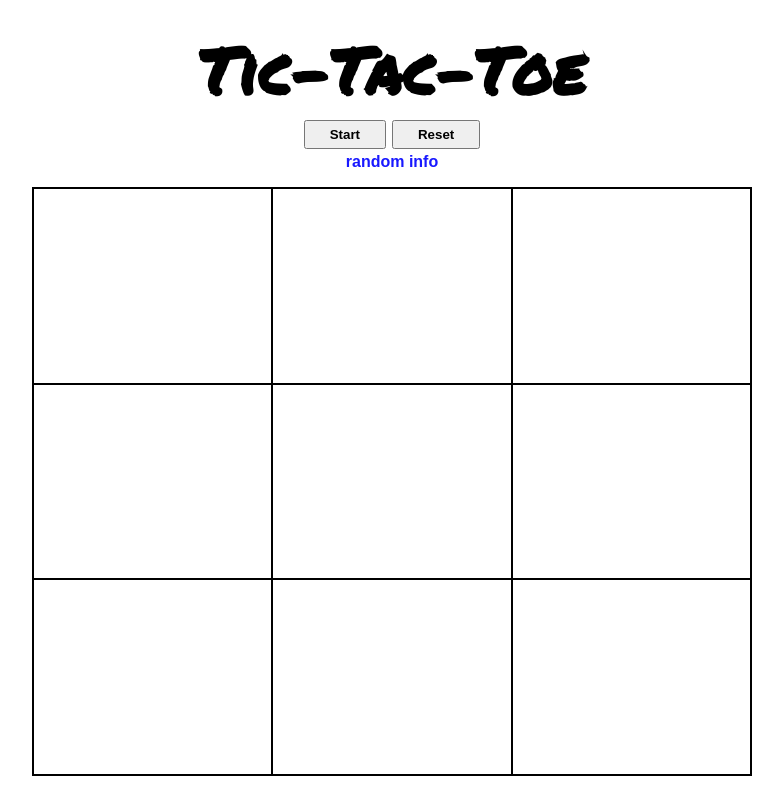
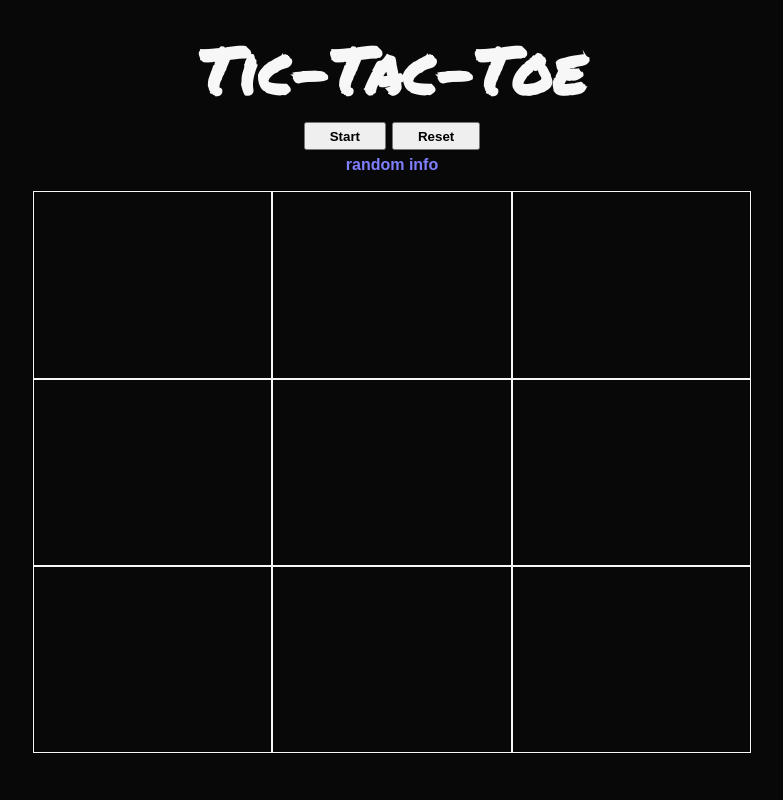
Before and after one commit to gabi1447/odin-tic-tac-toe, a plain HTML site: page index.html in a window 1280 px wide. Shown: the whole page, without its empty margins (248-1031 px from the left). Drawn offline with Linux system fonts and the light colour scheme.

Commit message:
Change background, border, heading and game-info colors

```diff
--- a/css/styles.css
+++ b/css/styles.css
@@ -17,6 +17,7 @@ body {
     height: 100vh;
 
     font-family: 'permanent_markerregular', Arial, Helvetica, sans-serif;
+    background-color: #080808;
 }
 
 .container {
@@ -42,10 +43,12 @@ header {
 
 header .title {
     font-size: 4rem;
+    color: #f7f7f7;
 }
 
 header .buttons > button {
     padding: 0.3rem 1.5rem;
+    cursor: pointer;
 }
 
 .buttons button, .game-info {
@@ -54,12 +57,12 @@ header .buttons > button {
 }
 
 header .game-info {
-    color: #1919ff;
+    color: #7F7FFF;
 }
 
 .board-container {
     width: 100%;
-    height: 80%;
+    height: 75%;
     border: 1px solid black;
 
     display: grid;
@@ -68,7 +71,7 @@ header .game-info {
 }
 
 .board-cell {
-    border: 1px solid black;
+    border: 1px solid #f7f7f7;
     cursor: pointer;
 }
 
```
